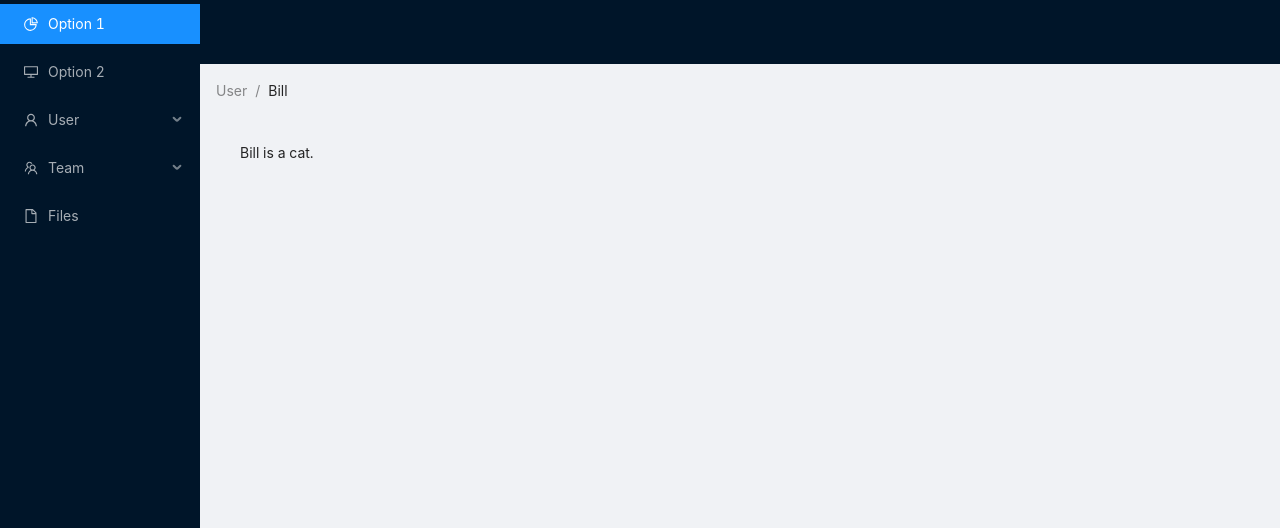
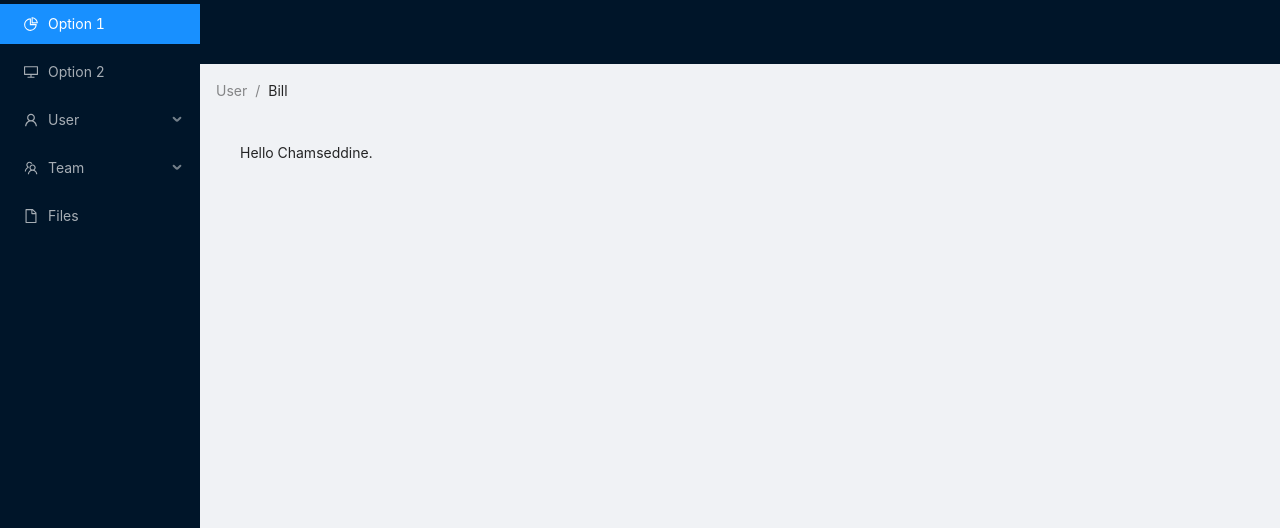
Before and after one commit to chamseddine-bouallegue-k1/jenkinsTest, a React (Create React App) app: page / in a window 1280 px wide. Shown: the top 528 px of the page. Built offline with nearby package versions, Linux system fonts and the light colour scheme.

Commit message:
third commit

```diff
--- a/src/pages/home/Home.js
+++ b/src/pages/home/Home.js
@@ -34,7 +34,6 @@ export default function Home(){
 const [collapsed, setCollapsed] = useState(false);
 
 return (
-
     <Layout
     style={{
       minHeight: '100vh',
@@ -71,7 +70,7 @@ return (
             minHeight: 360,
           }}
         >
-          Bill is a cat.
+          Hello Chamseddine.
         </div>
       </Content>
       <Footer
```
